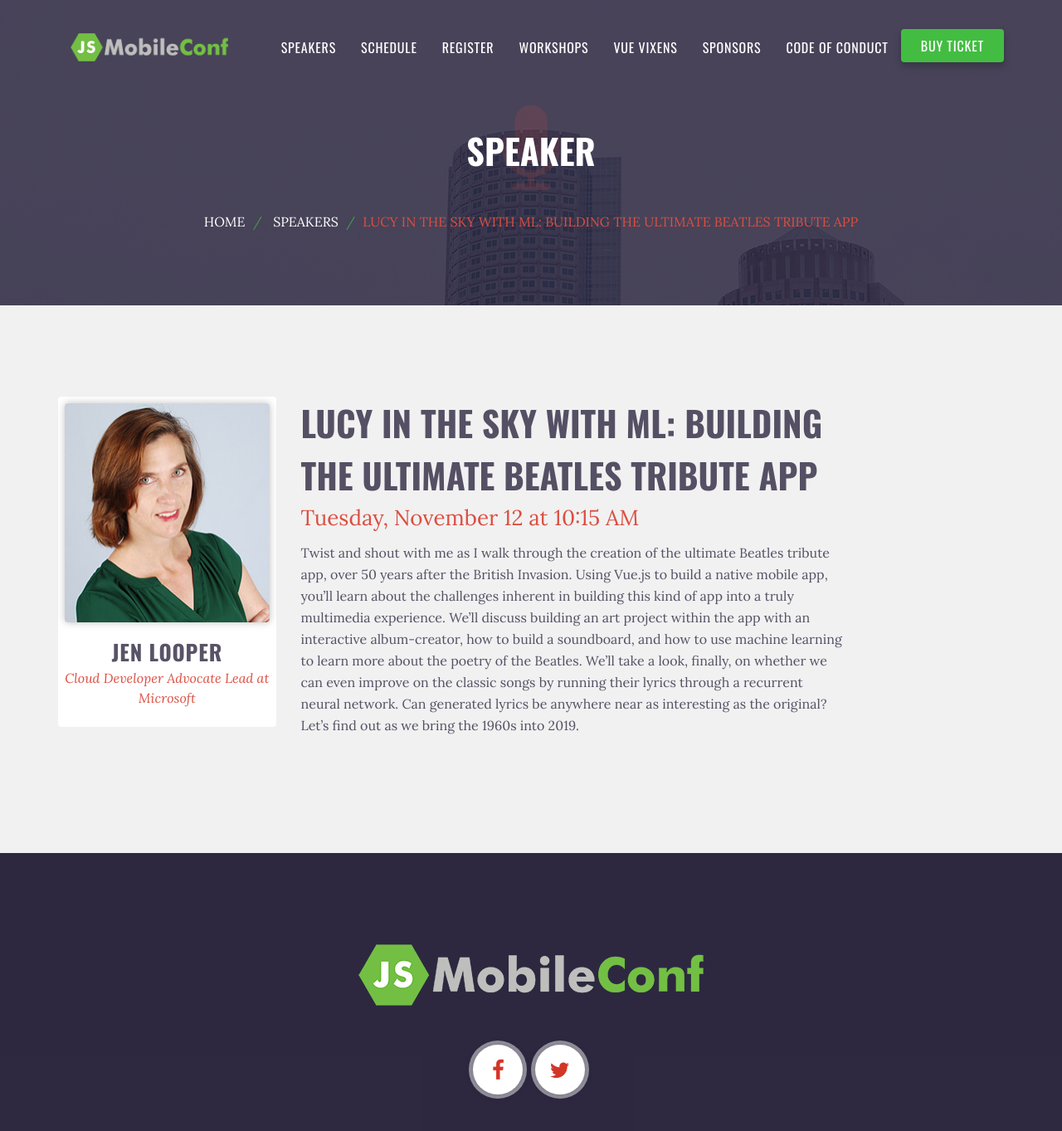
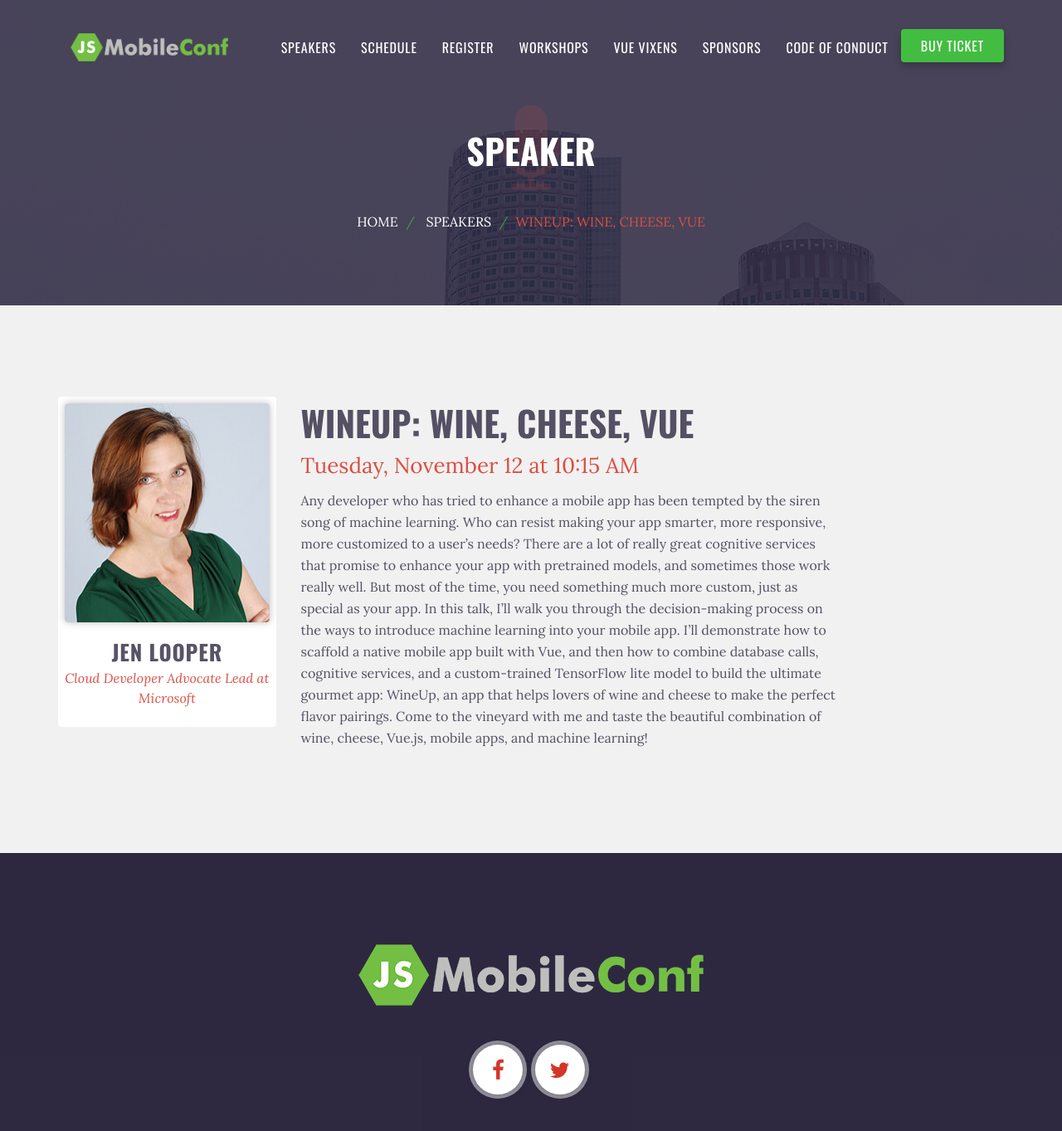
Before and after one commit to remotesynth/jsMobileConf, a Jekyll site: the page built from schedule/session-looper.md, in a window 1280 px wide and 1400 px high. Shown: the top 1363 px of the window at 83% size. Built offline with Jekyll 4.4.1, drawn with Linux system fonts in a browser that asks for light colours.

Commit message:
update to jen's session

```diff
--- a/schedule/session-looper.md
+++ b/schedule/session-looper.md
@@ -5,9 +5,9 @@ day: 1
 track: 1
 start: '1015'
 starttime: '10:15 AM'
-title: 'Lucy in the Sky with ML: Building the Ultimate Beatles Tribute App'
+title: 'WineUp: Wine, Cheese, Vue'
 speaker-last-name: Looper
-short-description: 'Twist and shout with me as I walk through the creation of the ultimate Beatles tribute app. Using Vue.js to build a native mobile app, you will learn about the challenges inherent in building this kind of app into a truly multimedia experience.'
+short-description: 'In this talk, I will walk you through the decision-making process on the ways to introduce machine learning into your mobile app. I will demonstrate how to scaffold a native mobile app built with Vue, and then how to combine database calls, cognitive services, and a custom-trained TensorFlow lite model to build the ultimate gourmet app.'
 ---
 
-Twist and shout with me as I walk through the creation of the ultimate Beatles tribute app, over 50 years after the British Invasion. Using Vue.js to build a native mobile app, you'll learn about the challenges inherent in building this kind of app into a truly multimedia experience. We’ll discuss building an art project within the app with an interactive album-creator, how to build a soundboard, and how to use machine learning to learn more about the poetry of the Beatles. We'll take a look, finally, on whether we can even improve on the classic songs by running their lyrics through a recurrent neural network. Can generated lyrics be anywhere near as interesting as the original? Let's find out as we bring the 1960s into 2019.
+Any developer who has tried to enhance a mobile app has been tempted by the siren song of machine learning. Who can resist making your app smarter, more responsive, more customized to a user's needs? There are a lot of really great cognitive services that promise to enhance your app with pretrained models, and sometimes those work really well. But most of the time, you need something much more custom, just as special as your app. In this talk, I'll walk you through the decision-making process on the ways to introduce machine learning into your mobile app. I'll demonstrate how to scaffold a native mobile app built with Vue, and then how to combine database calls, cognitive services, and a custom-trained TensorFlow lite model to build the ultimate gourmet app: WineUp, an app that helps lovers of wine and cheese to make the perfect flavor pairings. Come to the vineyard with me and taste the beautiful combination of wine, cheese, Vue.js, mobile apps, and machine learning!
```
